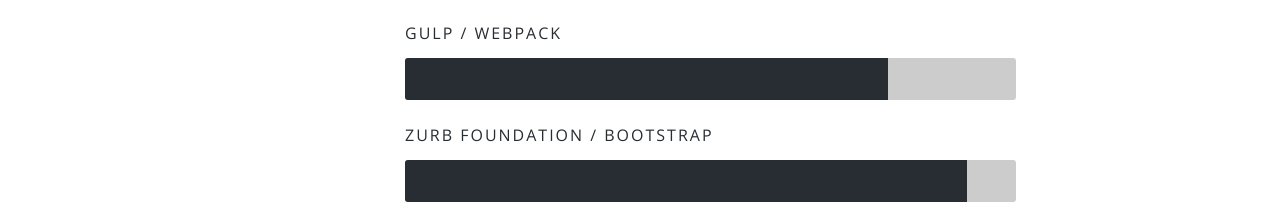
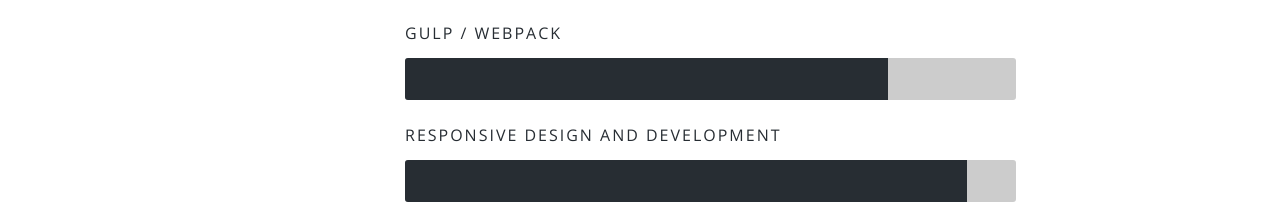
Before and after one commit to Jimmydalecleveland/Jimmydalecleveland.github.io, a Gatsby site: page / in a window 1280 px wide. Shown: the part 3603-3817 px from the top of the page. Built offline with nearby package versions, Linux system fonts and the light colour scheme; Gatsby itself is replaced by a stand-in of ours.

Commit message:
Update Resume

```diff
--- a/src/components/Skills.js
+++ b/src/components/Skills.js
@@ -35,7 +35,7 @@
           </li>
           <li>
             <span className="bar-expand foundation-bootstrap" />
-            <em>Zurb Foundation / Bootstrap</em>
+            <em>Responsive Design and Development</em>
           </li>
           <li>
             <span className="bar-expand nodejs" />
```
Also changed, not shown: 2 other files.
